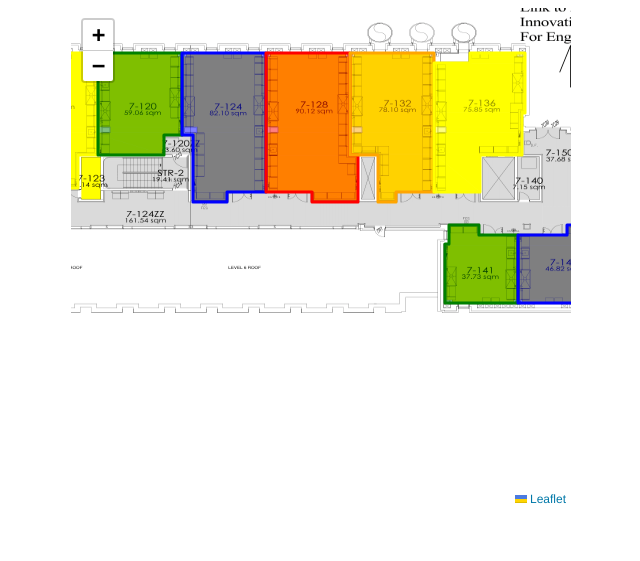
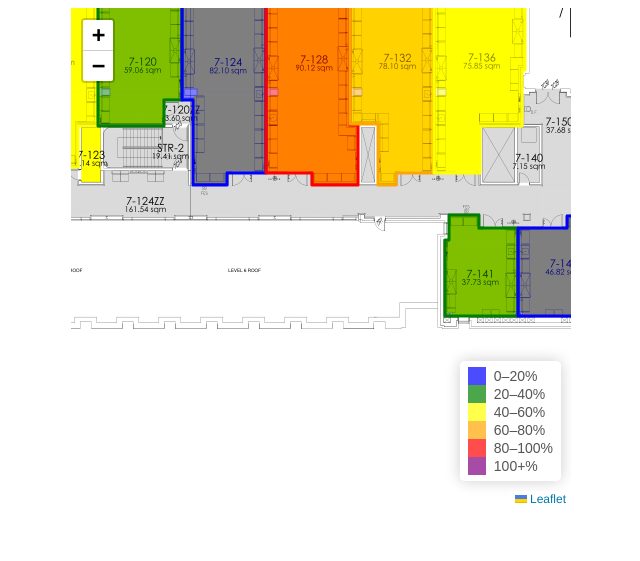
Before and after one commit to Raeed-Ahmed-Audri/Heatmaps, a plain HTML site: page leaflet.html in a window 1280 px wide. Shown: the whole page, without its empty margins (319-959 px from the left). Drawn offline with nearby package versions, Linux system fonts and the light colour scheme; some packages are replaced by stand-ins of ours; a script that the page names is missing.

Commit message:
Updated map size to match image size, and legend created.

```diff
--- a/leaflet.css
+++ b/leaflet.css
@@ -5,3 +5,22 @@
     margin-left: auto;
     margin-right: auto;
 }
+.info {
+    padding: 6px 8px;
+    font: 14px/16px Arial, Helvetica, sans-serif;
+    background: white;
+    background: rgba(255,255,255,0.8);
+    box-shadow: 0 0 15px rgba(0,0,0,0.2);
+    border-radius: 5px;
+}
+.legend {
+    line-height: 18px;
+    color: #555;
+}
+.legend i {
+    width: 18px;
+    height: 18px;
+    float: left;
+    margin-right: 8px;
+    opacity: 0.7;
+}
--- a/leaflet.html
+++ b/leaflet.html
@@ -1,9 +1,14 @@
+<!DOCTYPE html>
+<html lang="en">
+
 <head>
     <link rel="stylesheet" href="leaflet.css">
     <link rel="stylesheet" href="https://unpkg.com/leaflet@1.9.4/dist/leaflet.css"
         integrity="sha256-p4NxAoJBhIIN+hmNHrzRCf9tD/miZyoHS5obTRR9BMY=" crossorigin="" />
     <script src="https://unpkg.com/leaflet@1.9.4/dist/leaflet.js"
         integrity="sha256-20nQCchB9co0qIjJZRGuk2/Z9VM+kNiyxNV1lvTlZBo=" crossorigin=""></script>
+    <script src="https://cdn.jsdelivr.net/npm/@fancyapps/ui@5.0/dist/fancybox/fancybox.umd.js"></script>
+    <link rel="stylesheet" href="https://cdn.jsdelivr.net/npm/@fancyapps/ui@5.0/dist/fancybox/fancybox.css" />
 </head>
 
 <body>
@@ -11,8 +16,9 @@
     <div id="CME7">
         <script>
             var roomsCME = ["7-108", "7-112", "7-116", "7-120", "7-124", "7-128", "7-132", "7-136", "7-141", "7-145"];
-            var roomPoints = [
-                [[982, 840], [1053.5, 840], [1053.5, 779.5], [1111, 779.5], [1111, 830], [1260, 830], [1260, 932.5], [1237.5, 932.5], [1237.5, 952.75], [982, 952.75]],
+            //289
+            /*Old Point Data (y = 1700 then, not 2200
+            [[982, 840], [1053.5, 840], [1053.5, 779.5], [1111, 779.5], [1111, 830], [1260, 830], [1260, 932.5], [1237.5, 932.5], [1237.5, 952.75], [982, 952.75]],
                 [[982, 1010.5], [963, 1010.5], [963, 1085.75], [1260, 1085.75], [1260, 1022.5], [1237.5, 1022.5], [1237.5, 953.25], [982, 953.25]],
                 [[990.5, 1086.25], [990.5, 1214.5], [1056.5, 1214.5], [1056.5, 1253.75], [1260, 1253.75], [1260, 1086.25]],
                 [[1056.5, 1254.25], [1056.5, 1385.5], [1095.5, 1385.5], [1095.5, 1421.75], [1260, 1421.75], [1260, 1254.25]],
@@ -22,9 +28,23 @@
                 [[982, 1926.25], [982, 2017.5], [1056.5, 2017.5], [1056.5, 2101], [1140, 2101], [1140, 2108.5], [1260, 2108.5], [1260, 1997.5], [1240, 1997.5], [1240, 1926.25]],
                 [[759.5, 1947], [759.5, 2093.75], [896.5, 2093.75], [896.5, 2015], [917, 2015], [917, 1956], [877.5, 1956], [877.5, 1947]],
                 [[759.5, 2094.25], [759.5, 2276], [877.5, 2276], [877.5, 2267], [915.5, 2267], [915.5, 2192], [896.5, 2192], [896.5, 2094.25]]
+            */
+            var roomPoints = [
+                [[1271, 840], [1363.5, 840], [1363.5, 779.5], [1437.5, 779.5], [1437.5, 830], [1630, 830], [1630, 932.5], [1601.5, 932.5], [1601.5, 952.75], [1271, 952.75]],
+                [[1271, 1010.5], [1246.5, 1010.5], [1246.5, 1085.75], [1630, 1085.75], [1630, 1022.5], [1601.5, 1022.5], [1601.5, 953.25], [1271, 953.25]],
+                [[1282, 1086.25], [1282, 1214.5], [1363.5, 1214.5], [1363.5, 1253.75], [1630, 1253.75], [1630, 1086.25]],
+                [[1363.5, 1254.25], [1363.5, 1385.5], [1417, 1385.5], [1417, 1421.75], [1630, 1421.75], [1630, 1254.25]],
+                [[1417, 1422.25], [1417, 1443.5], [1246.5, 1443.5], [1246.5, 1512.5], [1271, 1512.5], [1271, 1589.75], [1630, 1589.75], [1630, 1422.25]],
+                [[1271, 1590.25], [1271, 1682.5], [1246.5, 1682.5], [1246.5, 1774.5], [1366.75, 1774.5], [1366.75, 1757.75], [1630, 1757.75], [1630, 1590.25]],
+                [[1246.5, 1813.5], [1246.5, 1850], [1271, 1850], [1271, 1925.75], [1630, 1925.75], [1630, 1758.25], [1367.25, 1758.25], [1367.25, 1813.5]],
+                [[1271, 1926.25], [1271, 2017.5], [1363.5, 2017.5], [1363.5, 2101], [1476.5, 2101], [1476.5, 2108.5], [1630, 2108.5], [1630, 1997.5], [1605, 1997.5], [1605, 1926.25]],
+                [[983.5, 1947], [983.5, 2093.75], [1160, 2093.75], [1160, 2015], [1187, 2015], [1187, 1956], [1135.5, 1956], [1135.5, 1947]],
+                [[983.5, 2094.25], [983.5, 2276], [1135.5, 2276], [1135.5, 2267], [1185, 2267], [1185, 2192], [1160, 2192], [1160, 2094.25]]
             ];
             var utilNumsCME = [0.86, 0.64, 0.42, 0.39, 0.09, 0.92, 0.77, 0.55, 0.26, 0.12];
-            mapLoader("CME7", roomsCME, roomPoints, utilNumsCME, "./Images/CME/7.png", [1700, 3400])
+            mapLoader("CME7", roomsCME, roomPoints, utilNumsCME, "./Images/CME/7.png", [2200, 3400])
         </script>
     </div>
 </body>
+
+</html>
--- a/map.js
+++ b/map.js
@@ -1,19 +1,16 @@
 function mapLoader(divName, rooms, roomPoints, utilNums, imagePath, imageSize) {
-    var colors = ["blue", "green", "yellow", "orange", "red"];
+    function getColour(value) {
+        return value < 0.2 ? 'blue' :
+            value < 0.4 ? 'green' :
+                value < 0.6 ? 'yellow' :
+                    value < 0.8 ? 'orange' :
+                        value < 1 ? 'red' :
+                            'purple';
+    }
     //Choose colours based on utilization
     var colorMap = new Map();
     for (i = 0; i < rooms.length; i++) {
-    if (utilNums[i] >= 0.8) {
-        colorMap.set(rooms[i], colors[4]);
-    } else if (utilNums[i] < 0.8 && utilNums[i] >= 0.6) {
-        colorMap.set(rooms[i], colors[3]);
-    } else if (utilNums[i] < 0.6 && utilNums[i] >= 0.4) {
-        colorMap.set(rooms[i], colors[2]);
-    } else if (utilNums[i] < 0.4 && utilNums[i] >= 0.2) {
-        colorMap.set(rooms[i], colors[1]);
-    } else {
-        colorMap.set(rooms[i], colors[0]);
-    }
+        colorMap.set(rooms[i], getColour(utilNums[i]))
     }
     //Create map object in div named CME7
     var map = L.map(divName, {
@@ -22,7 +19,7 @@ var map = L.map(divName, {
     }).setView([0, 0], 0);
     //Set floorplan as the main tile of the map
     var bounds = [[0, 0], imageSize];
-var image = L.imageOverlay(imagePath, bounds).addTo(map);
+    L.imageOverlay(imagePath, bounds).addTo(map);
     map.fitBounds(bounds);
     //load each room overlay
     for (j = 0; j < rooms.length; j++) {
@@ -31,7 +28,7 @@ for (j = 0; j < rooms.length; j++) {
             fillColor: colorMap.get(rooms[j]),
             fillOpacity: 0.5
         }).addTo(map);
-    room.bindPopup("<b>" + rooms[j] + "</b><br>Utilization: " + (100 * utilNums[j]) + "%");
+        room.bindPopup("<b>" + rooms[j] + "</b><br>Utilization: " + (utilNums[j] / 0.01) + "%");
     }
     //Set marker with coordinates when a spot is clicked
     let marker = null;
@@ -39,4 +36,19 @@ map.on('click', (event) => {
         marker = L.marker([event.latlng.lat, event.latlng.lng]).addTo(map);
         marker.bindPopup("Coords (lat/lng): " + event.latlng.lat + ", " + event.latlng.lng);
     })
+    //Generate legend and add to map
+    var legend = L.control({ position: 'bottomright' });
+    legend.onAdd = function (map) {
+
+        var div = L.DomUtil.create('div', 'info legend'),
+            grades = [0, 0.2, 0.4, 0.6, 0.8, 1];
+
+        //Generate legend item for each color region
+        for (var i = 0; i < grades.length; i++) {
+            div.innerHTML +=
+                '<i style="background:' + getColour(grades[i]) + '"></i> ' + 100 * grades[i] + (grades[i + 1] ? '&ndash;' + 100 * grades[i + 1] + '%<br>' : '+%');
         }
+        return div;
+    };
+    legend.addTo(map);
+}
```
Lines whose indentation alone changed are shown as unchanged.
